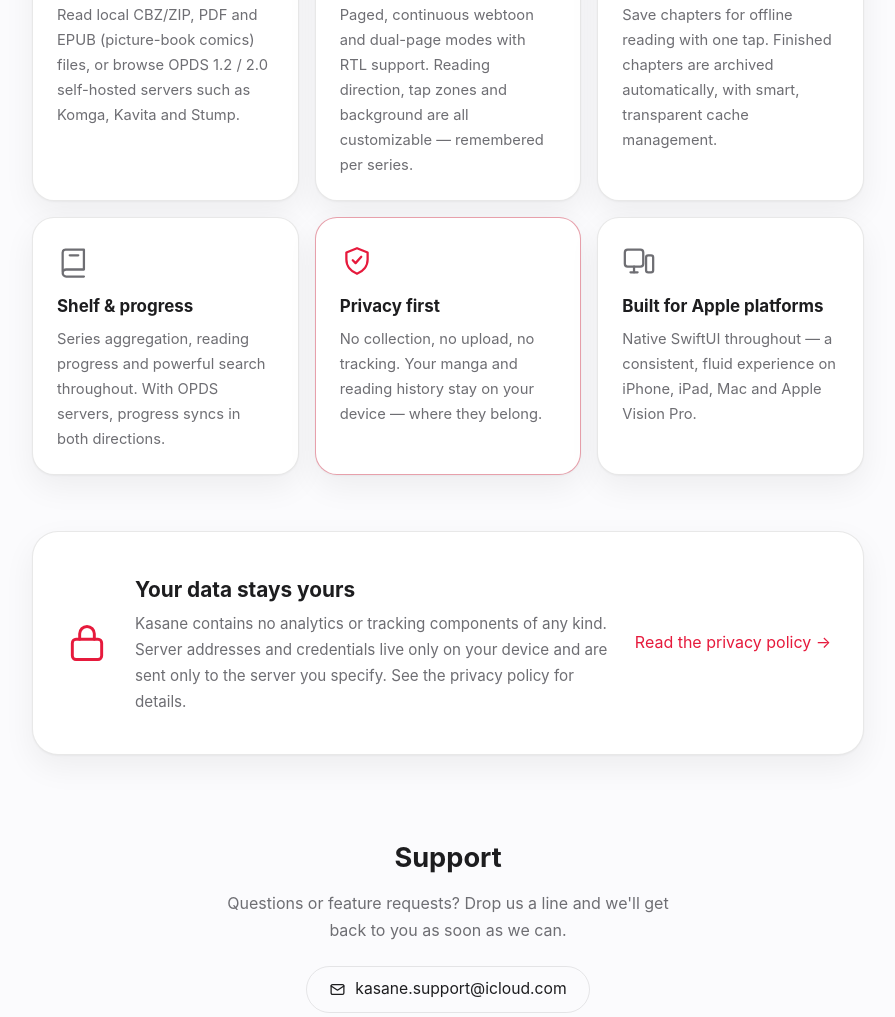
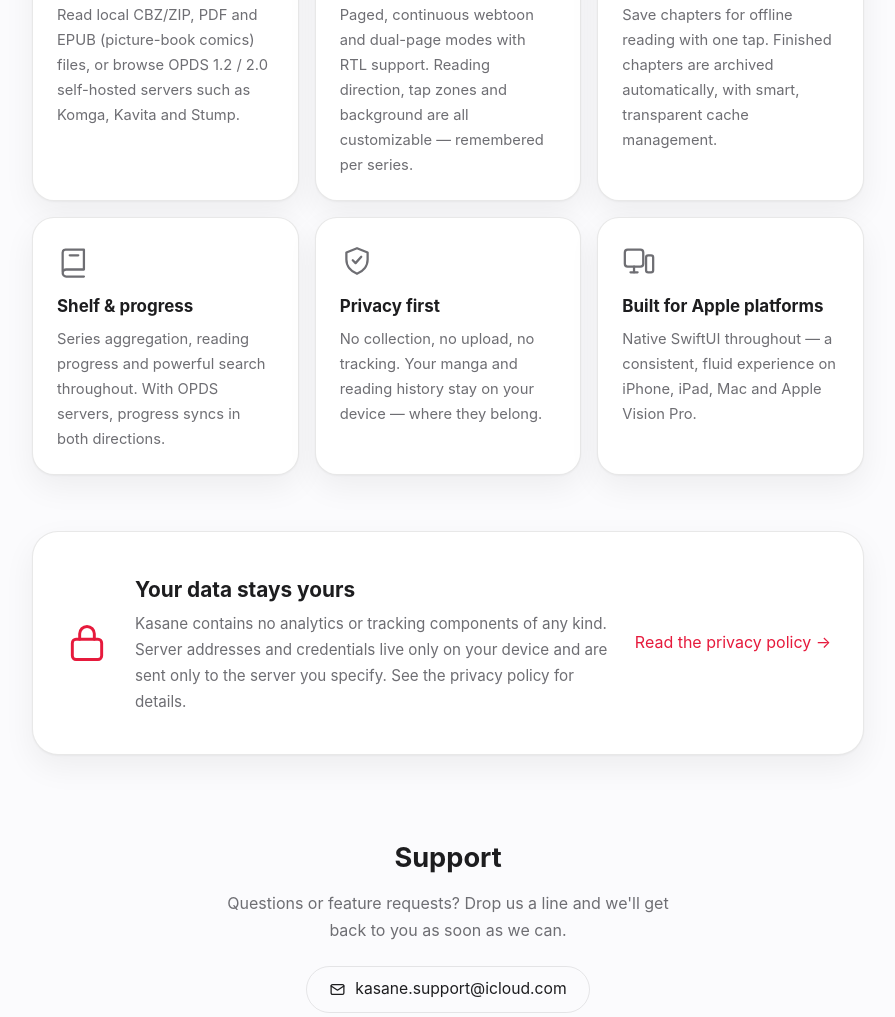
Before and after one commit to rosystain/kasane-website, a plain HTML site: page index.html in a window 1280 px wide. Shown: the part 911-1928 px from the top of the page, without its empty margins (192-1087 px from the left). Drawn offline with Linux system fonts and the light colour scheme.

Commit message:
隐私卡片回归中性样式, 红色强调仅保留 privacy-strip 一处

```diff
--- a/index.html
+++ b/index.html
@@ -131,9 +131,6 @@
   .card .icon svg { width: 100%; height: 100%; }
   .card h3 { font-size: 1.06rem; margin: 0 0 6px; }
   .card p { font-size: .92rem; color: var(--text-2); margin: 0; }
-  .card.accent { border-color: color-mix(in srgb, var(--accent) 35%, var(--hairline)); }
-  .card.accent .icon { color: var(--accent); }
-
   /* ── 隐私横幅 ── */
   .privacy-strip {
     margin: 56px 0 0; padding: 40px 32px;
@@ -231,7 +228,7 @@
         <h3>书架与进度</h3>
         <p>系列聚合、阅读进度、全局与库内搜索一应俱全；连接 OPDS 服务器时阅读进度可双向同步。</p>
       </div>
-      <div class="card accent">
+      <div class="card">
         <div class="icon"><svg viewBox="0 0 24 24" fill="none" stroke="currentColor" stroke-width="1.6" stroke-linecap="round" stroke-linejoin="round"><path d="M12 3 4.5 6v5c0 4.7 3.2 8.4 7.5 10 4.3-1.6 7.5-5.3 7.5-10V6L12 3z"/><path d="m9 11.5 2 2 4-4.5"/></svg></div>
         <h3>隐私优先</h3>
         <p>不收集、不上传、不追踪任何数据。你的漫画与阅读记录只保存在你的设备上，只属于你。</p>
@@ -318,7 +315,7 @@
         <h3>Shelf &amp; progress</h3>
         <p>Series aggregation, reading progress and powerful search throughout. With OPDS servers, progress syncs in both directions.</p>
       </div>
-      <div class="card accent">
+      <div class="card">
         <div class="icon"><svg viewBox="0 0 24 24" fill="none" stroke="currentColor" stroke-width="1.6" stroke-linecap="round" stroke-linejoin="round"><path d="M12 3 4.5 6v5c0 4.7 3.2 8.4 7.5 10 4.3-1.6 7.5-5.3 7.5-10V6L12 3z"/><path d="m9 11.5 2 2 4-4.5"/></svg></div>
         <h3>Privacy first</h3>
         <p>No collection, no upload, no tracking. Your manga and reading history stay on your device — where they belong.</p>
```
